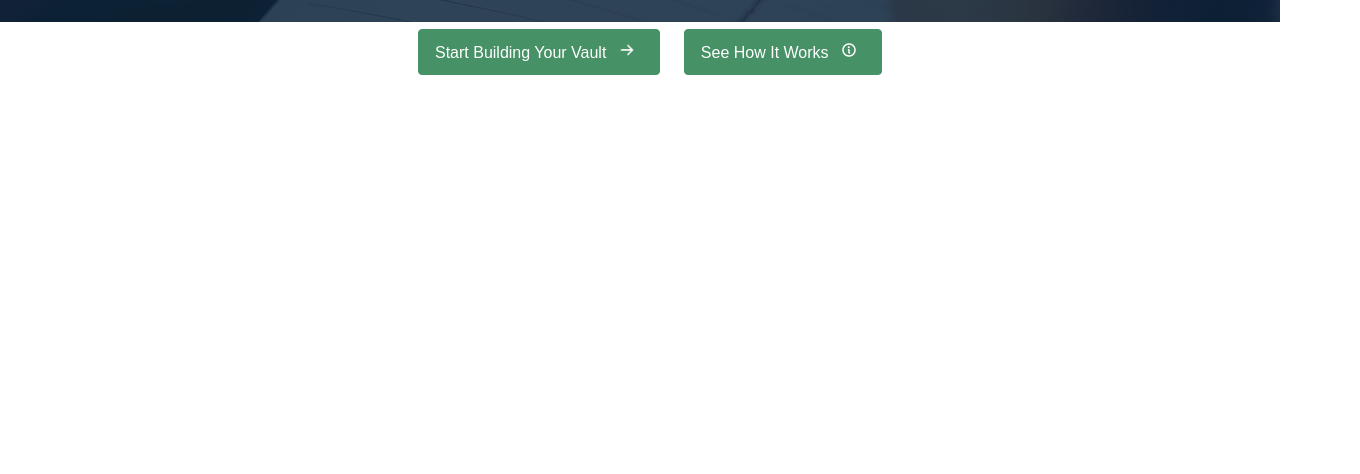
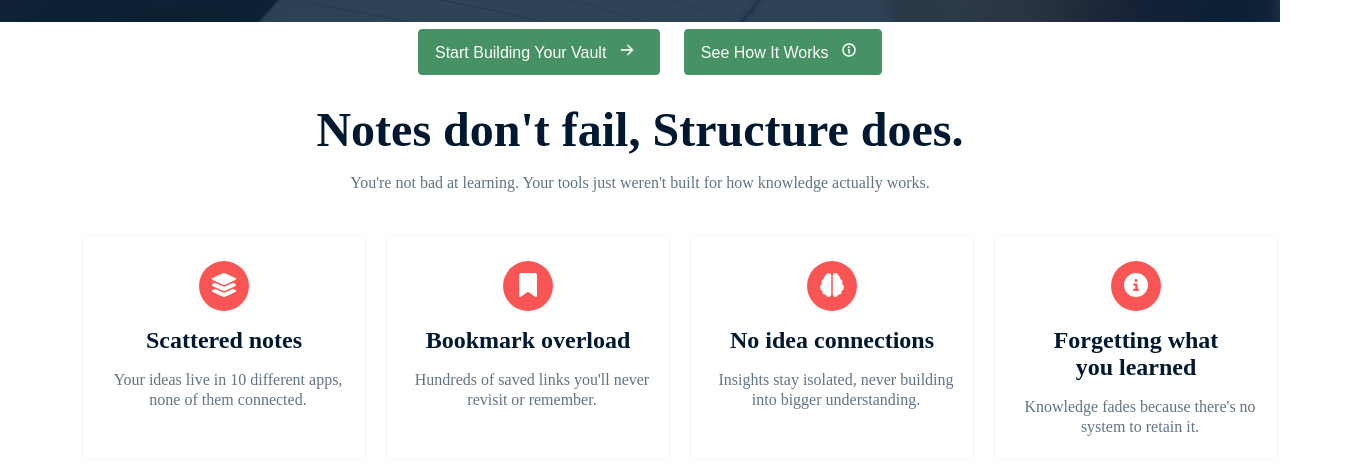
Before and after one commit to ab-siddik-ru-cse/knowledge-vault, a plain HTML site: page index.html in a window 1280 px wide. Shown: the part 748-1222 px from the top of the page, 1360 px wide, since content can reach past the window. Before the commit the page ends 978 px from the top, so only its background shows below. Drawn offline with Linux system fonts and the light colour scheme.

Commit message:
note section completed perfectly

```diff
--- a/index.html
+++ b/index.html
@@ -5,6 +5,9 @@
     <meta charset="UTF-8">
     <meta name="viewport" content="width=device-width, initial-scale=1.0">
     <link rel="stylesheet" href="style.css">
+    <link rel="stylesheet" href="https://cdnjs.cloudflare.com/ajax/libs/font-awesome/6.5.1/css/all.min.css"
+        integrity="sha512-DTOQO9RWCH3ppGqcWaEA1BIZOC6xxalwEsw9c2QQeAIftl+Vegovlnee1c9QX4TctnWMn13TZye+giMm8e2LwA=="
+        crossorigin="anonymous" referrerpolicy="no-referrer">
     <title>Knowledge Vault</title>
 </head>
 
@@ -23,7 +26,8 @@
         </nav>
         <section class="hero-container">
             <div class="hero-content">
-                <div class="btn1 btn2"><a href=""><button> <img src="assets/CheckCircle.png" alt="">Early Access Now Open</button></a></div>
+                <div class="btn1 btn2"><a href=""><button> <img src="assets/CheckCircle.png" alt="">Early Access Now
+                            Open</button></a></div>
                 <div class="hero-text">
                     <h1>Structured Thinking,<span>Not Just Note-Taking.</span></h1>
                     <p>A private space to store notes, links, and learning summaries — designed to <br>
@@ -34,9 +38,45 @@
                     <a href=""><button>See How It Works <img src="assets/Info.png" alt=""></button></a>
                 </div>
             </div>
-
         </section>
     </header>
+    <section class="note-section">
+        <div class="note-container">
+            <div class="note-container-text">
+                <h1>Notes don't fail, Structure does.</h1>
+                <p>You're not bad at learning. Your tools just weren't built for how knowledge actually works.</p>
+            </div>
+            <div class="note-card">
+                <div class="card1">
+                    <i class="fa-solid fa-layer-group"></i>
+                    <h3>Scattered notes</h3>
+                    <p>Your ideas live in 10 different apps, none of them connected.</p>
+                </div>
+                <div class="card1">
+                    <i class="fa-regular fa-solid fa-bookmark"></i>
+                    <h3>Bookmark overload</h3>
+                    <p>
+                        Hundreds of saved links you'll never revisit or remember.
+                    </p>
+                </div>
+                <div class="card1">
+                    <i class="fa-solid fa-brain"></i>
+                    <h3>No idea connections</h3>
+                    <p>Insights stay isolated, never building into bigger understanding.</p>
+                </div>
+                <div class="card1">
+                    <i class="fa-solid fa-circle-info"></i>
+                    <h3>Forgetting what <br>
+                        you learned</h3>
+                    <p>Knowledge fades because there's no system to retain it.</p>
+                </div>
+            </div>
+        </div>
+
+    </section>
+
+
+    <img src="assets/Vector.png" alt="">
 </body>
 
 </html>
--- a/style.css
+++ b/style.css
@@ -69,6 +69,11 @@
     color: #469165;
     font-size: 16px;
 }
+.hero-content .btn2 button:hover{
+    background-color: transparent;
+    color: white;
+    transition: 0.4s;
+}
 button img{
     width: 16px;
     height: 16px;
@@ -94,3 +99,60 @@ button img{
 .hero-content .btn1 button{
     margin-left: 20px;
 }
+.note-container{
+    margin-top: 80px;
+
+}
+.note-container-text{
+    text-align: center;
+}
+.note-container-text h1{
+    font-size: 48px;
+    font-weight: bold;
+    color: #001931;
+    margin-bottom: 16px;
+}
+.note-container-text p{
+    font-size: 16px;
+    font-weight: 500;
+    color: #627382;
+    line-height: 20px;
+    margin-bottom: 44px;
+}
+.note-card{
+    display: flex;
+    justify-content: center;
+    align-items: center;
+    gap: 24px;
+    width: 1360px;
+    margin: 0 auto;
+}
+.card1{
+    box-shadow: 0 0 8px 0 rgba(0, 0, 0, 0.06);
+    padding: 24px;
+    text-align: center;
+    width: 280px;
+    height: 220px;
+}
+.card1 .fa-solid{
+    width: 50px;
+    height: 50px;
+    font-size: 24px;
+    color: #ffffff;
+    background-color: #F95555;
+    border-radius: 50%;
+    padding-top: 12px;
+}
+.card1 h3{
+    margin: 16px 0px;
+    font-size: 24px;
+    font-weight: 600;
+    color: #001931;
+}
+.card1 p{
+    font-size: 16px;
+    font-weight: 500;
+    color: #627382;
+    line-height: 20px;
+    width: 240px;
+}
```
Also changed, not shown: assets/vector.jpg (renamed from assets/Vector.png).
